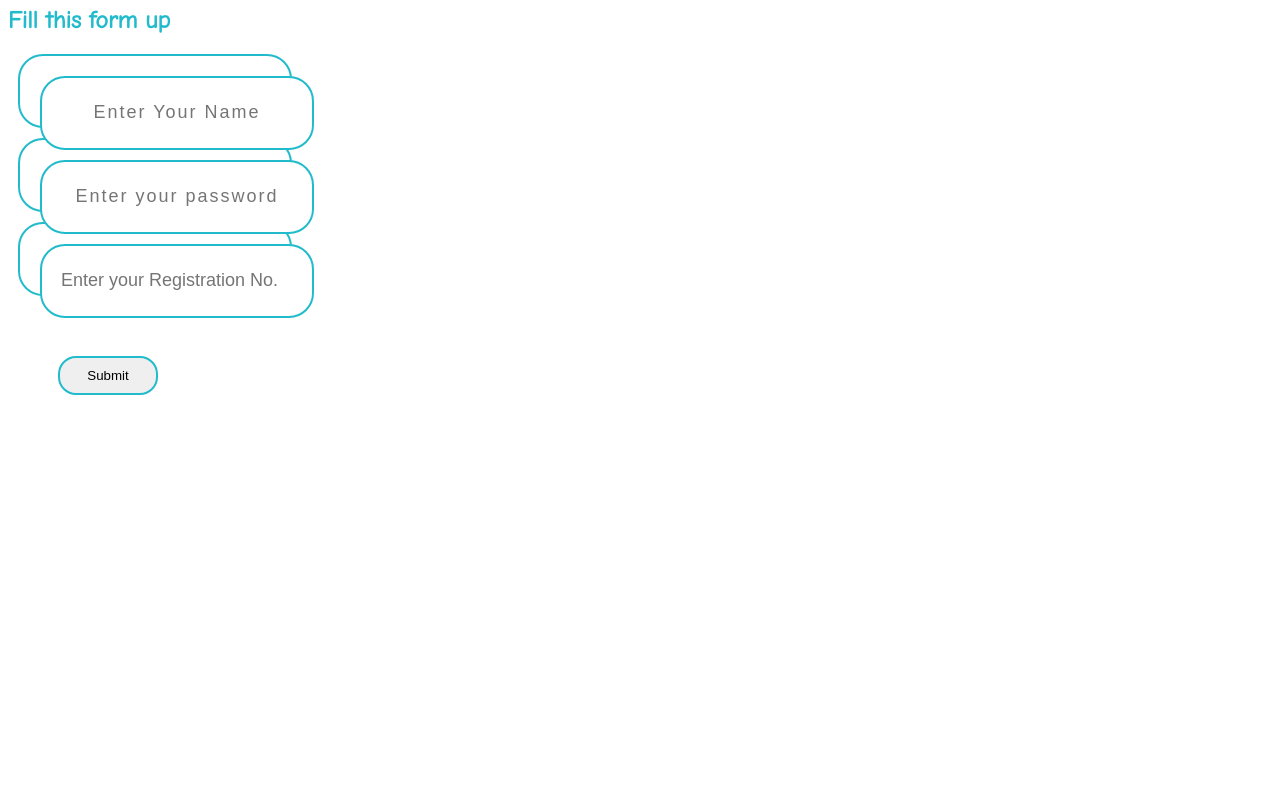
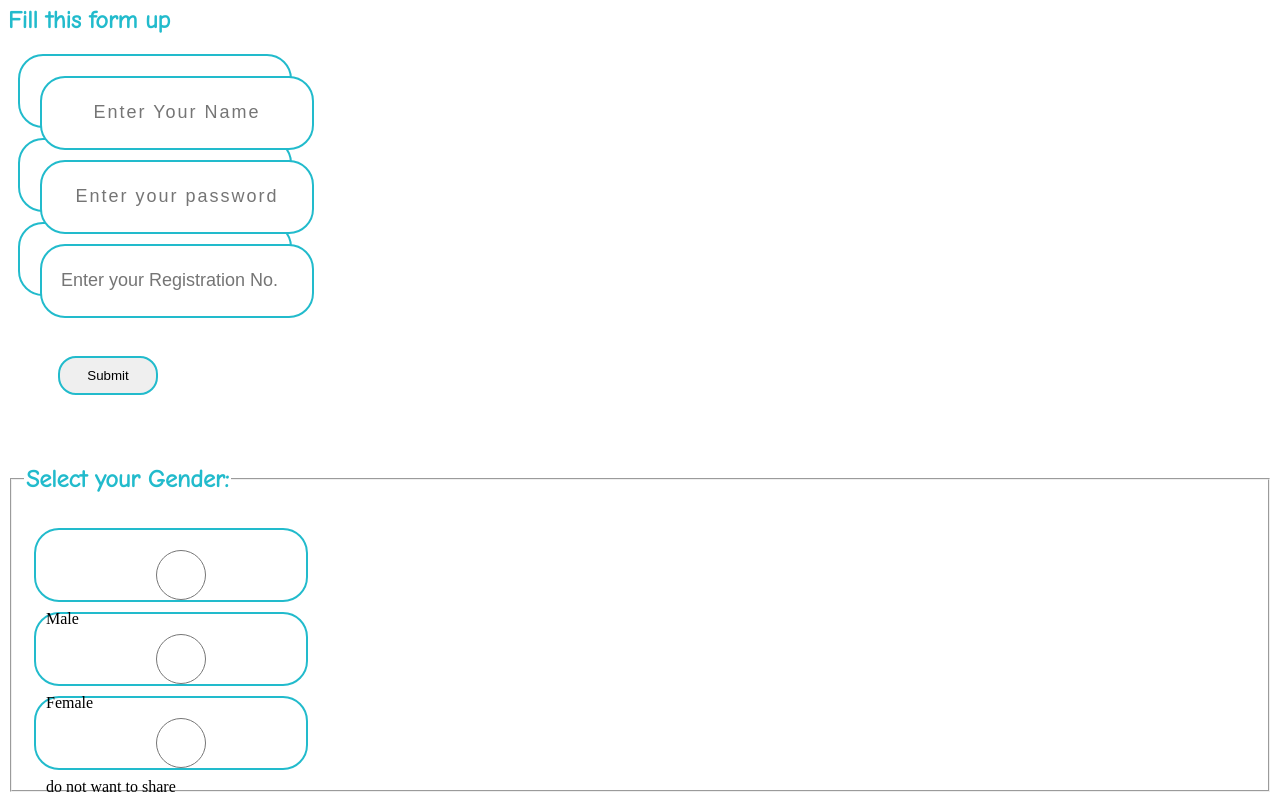
Before and after one commit to aref-360nobra/programming_hero_aref_practise, a plain HTML site: page media.html in a window 1280 px wide. Shown: the part 728-1528 px from the top of the page. Before the commit the page ends 1181 px from the top, so only its background shows below. Drawn offline with Linux system fonts and the light colour scheme.

Commit message:
radio form updated

```diff
--- a/media.html
+++ b/media.html
@@ -41,6 +41,17 @@
                 </label>
                 <label for="reg.No."><input type="number" id="reg." placeholder="Enter your Registration No."></label>
                 <button type="submit">Submit</button>
+                <fieldset>
+                    <legend><h2>Select your Gender:</h2></legend>
+                    <label for="male">
+                        <input type="radio" name="gender" id="male">Male
+                    </label>
+                    <label for="female">
+                        <input type="radio" name="gender" class="female">Female
+                    </label>
+                    <label for="do not want to share"><input type="radio" name="gender" id="do not want to share">do not want to share</label>
+                </fieldset>
+
             </form>
         </section>
     </main>
--- a/styles/media.css
+++ b/styles/media.css
@@ -83,3 +83,7 @@ button[type="submit"] {
   border-radius: 18px;
   width: 100px;
 }
+
+input[type="radio"]{
+
+}
```
